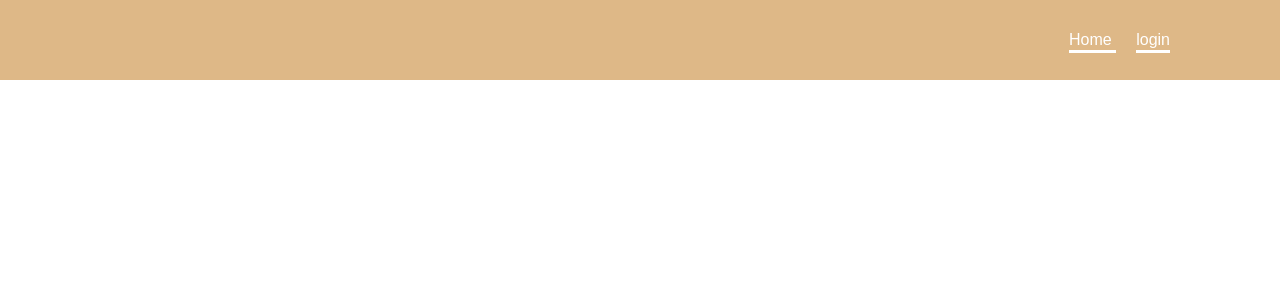
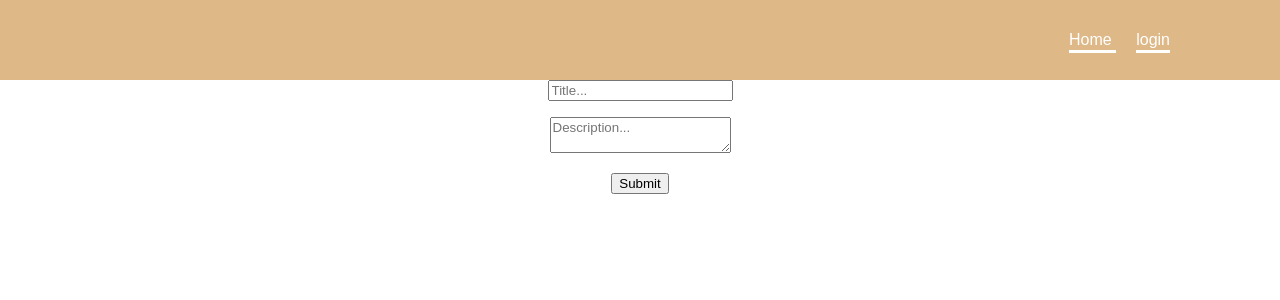
Before and after one commit to chetanguptaa/react-firebase, a React (Vite) app: page /createpost in a window 1280 px wide. Shown: the top 300 px of the page. Built offline with nearby package versions, Linux system fonts and the light colour scheme; no server answers; the HTML template or start-up script is replaced by a standard one.

Commit message:
updated Create-Form.tsx

```diff
--- a/src/pages/create-post/Create-Form.tsx
+++ b/src/pages/create-post/Create-Form.tsx
@@ -1,7 +1,48 @@
+import { yupResolver } from '@hookform/resolvers/yup';
+import { useForm } from 'react-hook-form';
+import * as yup from 'yup';
+import { addDoc, collection } from 'firebase/firestore'
+import { auth, db } from '../../config/firebase';
+import { useAuthState } from 'react-firebase-hooks/auth';
+import { useNavigate } from 'react-router-dom';
+
+interface CreateFormData {
+    title: string,
+    description: string,
+}
+
 export const CreateForm = () => {
+
+    const [ user ] = useAuthState(auth);
+    const navigate = useNavigate();
+
+    const schema = yup.object().shape({
+        title: yup.string().required('You must add a title.'),
+        description: yup.string().required('You must provide a description.')
+    });
+
+    const { register, handleSubmit, formState: { errors } } = useForm<CreateFormData>({
+        resolver: yupResolver(schema),
+    });
+
+    const postsRef = collection(db, "posts");
+
+    const onCreatePost = async (data: CreateFormData) => {
+        await addDoc(postsRef, {
+            ...data,
+            username: user?.displayName,
+            userId: user?.uid,
+        });
+        navigate("/");
+    }
     return (
-        <form>
-
+        // eslint-disable-next-line @typescript-eslint/no-misused-promises
+        <form onSubmit={handleSubmit(onCreatePost)}>
+            <input placeholder='Title...' {...register("title")} />
+            <p style={ { color: "red" } }> { errors.title?.message } </p>
+            <textarea placeholder='Description...' {...register("description")} />
+            <p style={ { color: "red" } }> { errors.description?.message } </p>
+            <input type='submit' />
         </form>
     )
 }
```
